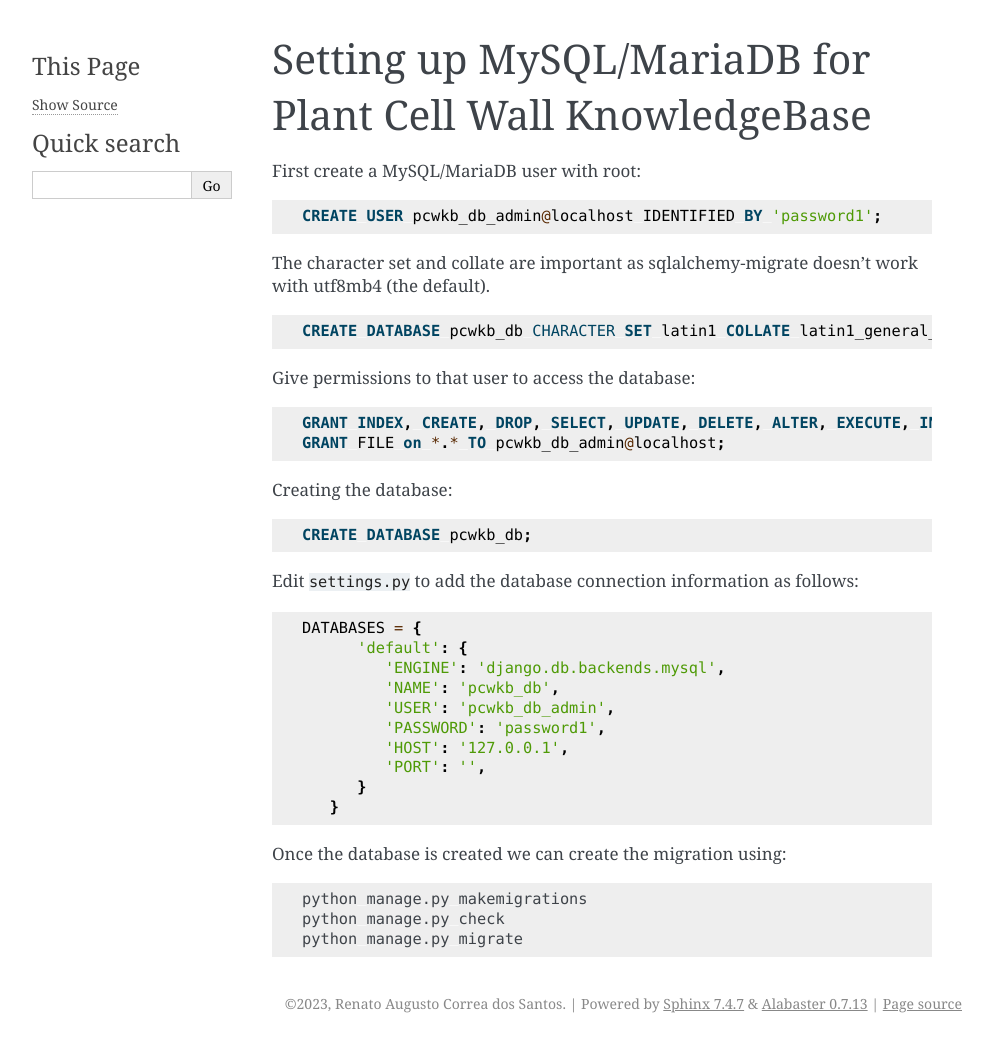
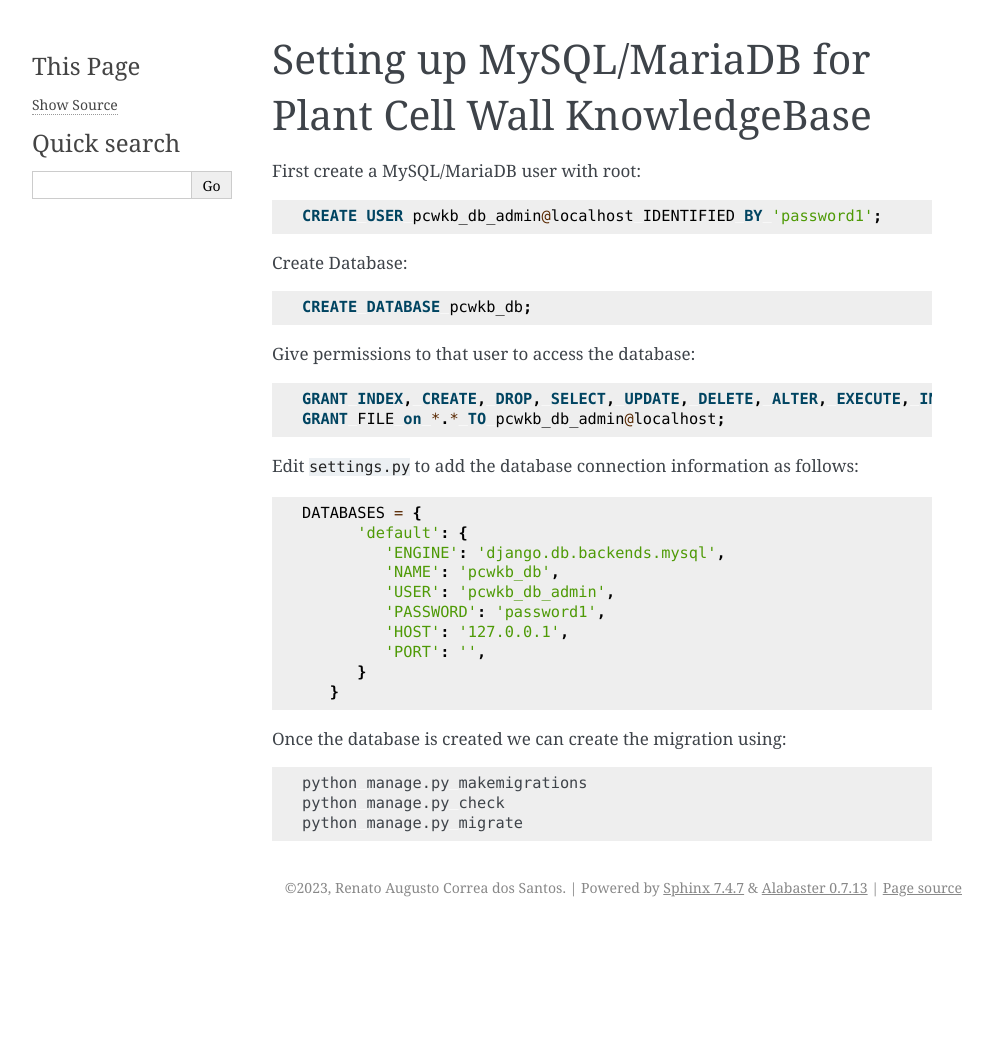
Before and after one commit to labbces/pcwkb, a Sphinx documentation site: the page built from docs/source/connect_mysql.md, in a window 1280 px wide. Shown: the whole page, without its empty margins (148-1141 px from the left). Built offline with Sphinx 7.4.7, drawn with Linux system fonts in a browser that asks for light colours; after the commit the page ends 927 px from its top, so only the background shows below that.

Commit message:
Fixed create database statement

````diff
--- a/docs/source/connect_mysql.md
+++ b/docs/source/connect_mysql.md
@@ -5,11 +5,10 @@
 ```sql
 CREATE USER pcwkb_db_admin@localhost IDENTIFIED BY 'password1';
 ```
-
-The character set and collate are important as sqlalchemy-migrate doesn't work with utf8mb4 (the default).
+Create Database:
 
 ```sql
-CREATE DATABASE pcwkb_db CHARACTER SET latin1 COLLATE latin1_general_ci;
+CREATE DATABASE pcwkb_db;
 ```
 
 Give permissions to that user to access the database:
@@ -17,12 +16,6 @@
 ```sql
 GRANT INDEX, CREATE, DROP, SELECT, UPDATE, DELETE, ALTER, EXECUTE, INSERT on pcwkb_db.* TO pcwkb_db_admin@localhost;
 GRANT FILE on *.* TO pcwkb_db_admin@localhost;
-```
-
-Creating the database:
-
-```SQL
-CREATE DATABASE pcwkb_db;
 ```
 
 Edit `settings.py` to add the database connection information as follows:
````
